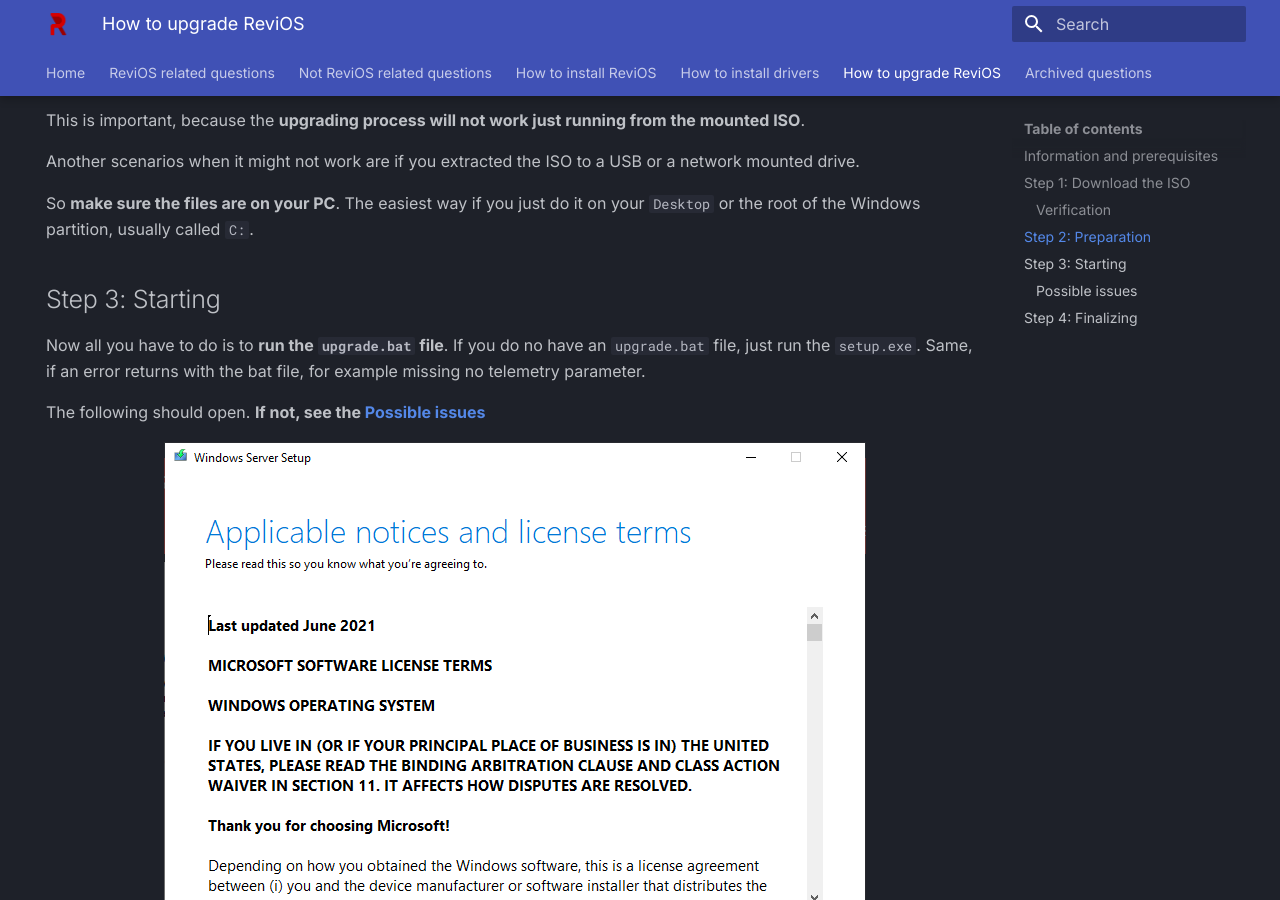
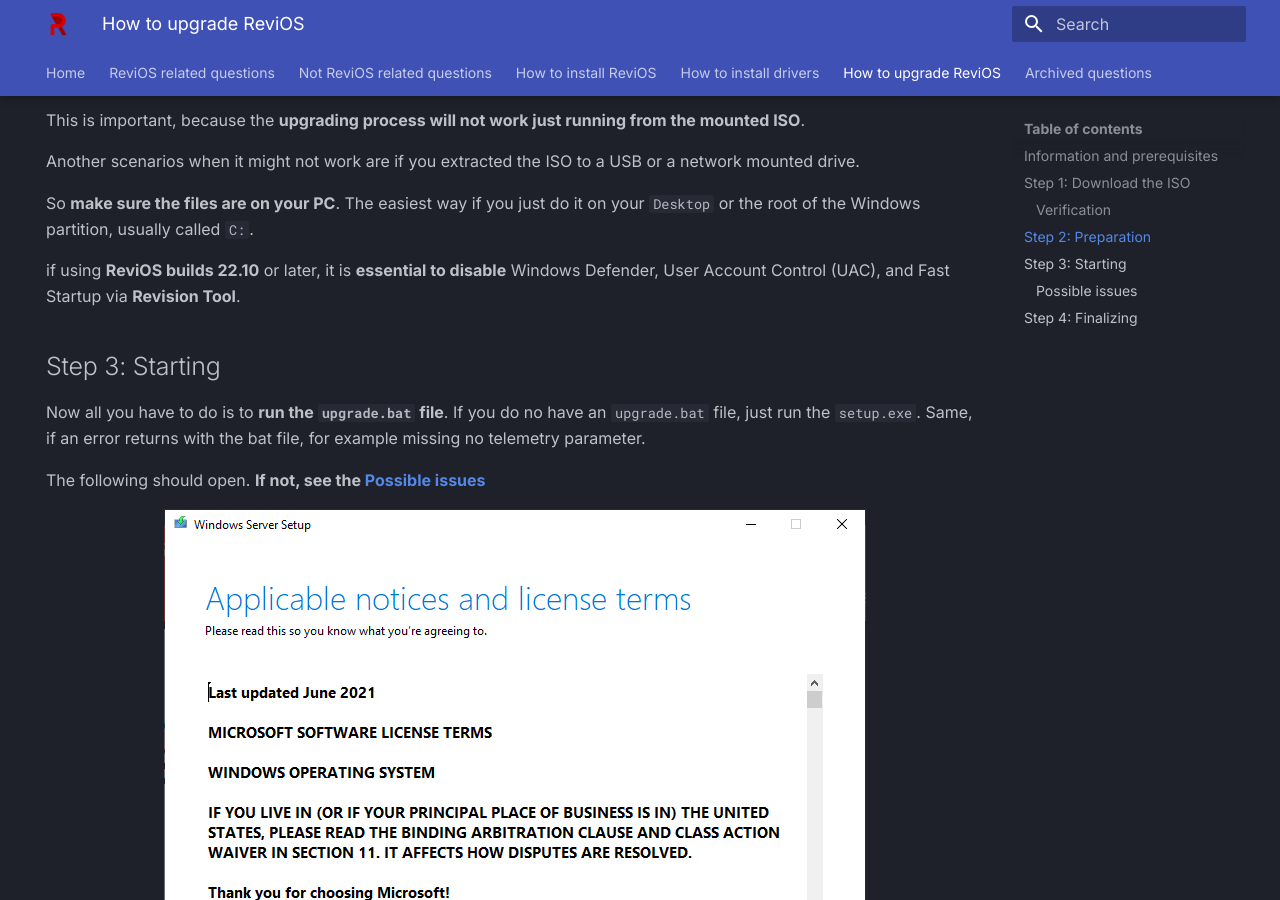
Before and after one commit to dkovacs24/ReviOS_faq, an MkDocs documentation site: the page built from docs/upgrade.md, in a window 1280 px wide and 900 px high, scrolled down 1176 px. Built offline with MkDocs 1.6.1 and Material for MkDocs 9.7.7, drawn with Linux system fonts in a browser that asks for light colours.

Commit message:
Update upgrade.md

```diff
--- a/docs/upgrade.md
+++ b/docs/upgrade.md
@@ -66,6 +66,7 @@
 
 So **make sure the files are on your PC**. The easiest way if you just do it on your `Desktop` or the root of the Windows partition, usually called `C:`.
 
+if using **ReviOS builds 22.10** or later, it is **essential to disable** Windows Defender, User Account Control (UAC), and Fast Startup via **Revision Tool**.
 
 ## Step 3: Starting
 
```
